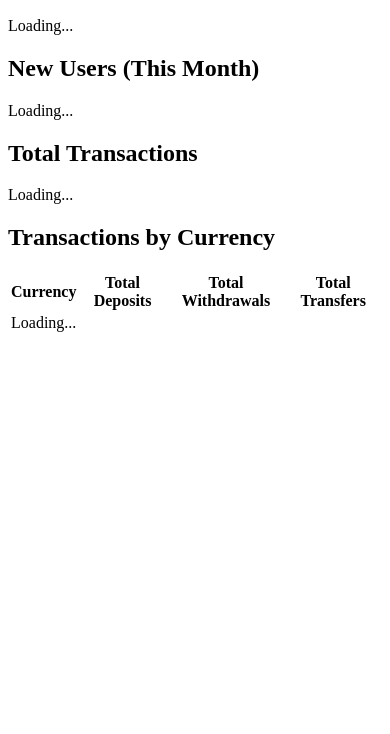
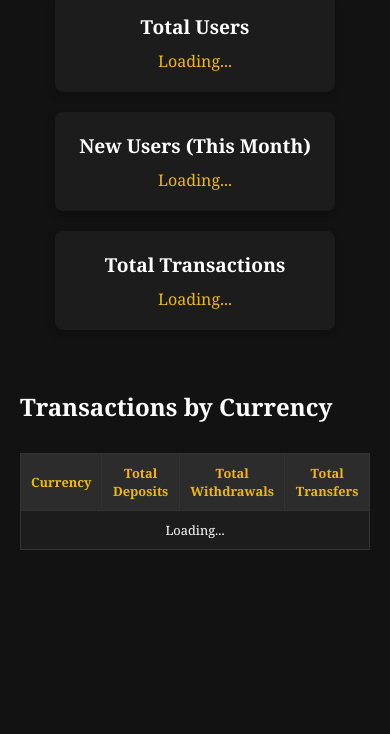
Before and after one commit to ahmadalakoum/ahmadalakoum.github.io, a plain HTML site: page admin/admin-dashboard.html in a window 390 px wide. Shown: the part 110-844 px from the top of the page. Drawn offline with Linux system fonts and the light colour scheme; sample sign-in values are in the browser's storage.

Commit message:
admin dashboard styling

```diff
--- a/admin/admin-dashboard.html
+++ b/admin/admin-dashboard.html
@@ -4,7 +4,8 @@
     <meta charset="UTF-8">
     <meta name="viewport" content="width=device-width, initial-scale=1.0">
     <title>Admin Dashboard</title>
-    <link rel="stylesheet" href="../styles/">
+    <link rel="stylesheet" href="./styles/dashboard.css">
+    <link rel="stylesheet" href="../assets/style.css">
 </head>
 <body>
     <div class="container">
--- /dev/null
+++ b/admin/styles/dashboard.css
@@ -0,0 +1,118 @@
+/* General Reset and Basic Styles */
+* {
+    margin: 0;
+    padding: 0;
+    box-sizing: border-box;
+}
+
+body {
+    background-color: #121212;
+    color: #ffffff;
+}
+
+.container {
+    max-width: 1200px;
+    margin: 20px auto;
+    padding: 20px;
+}
+
+/* Header */
+h1 {
+    font-size: 2.5rem;
+    color: #f0b90b;
+    text-align: center;
+    margin-bottom: 20px;
+}
+
+/* Stats Cards */
+.stats {
+    display: flex;
+    justify-content: space-between;
+    margin-bottom: 40px;
+}
+
+.card {
+    background-color: #1c1c1c;
+    border-radius: 8px;
+    padding: 20px;
+    width: 30%;
+    text-align: center;
+    box-shadow: 0 4px 8px rgba(0, 0, 0, 0.2);
+}
+
+.card h2 {
+    font-size: 1.5rem;
+    margin-bottom: 10px;
+}
+
+.card p {
+    font-size: 1.2rem;
+    color: #f0b90b;
+}
+
+/* Transactions Table */
+table {
+    width: 100%;
+    border-collapse: collapse;
+    margin-top: 30px;
+}
+
+table th,
+table td {
+    padding: 10px;
+    text-align: center;
+    border: 1px solid #333;
+}
+
+table th {
+    background-color: #2c2c2c;
+    color: #f0b90b;
+    font-size: 1.1rem;
+}
+
+table td {
+    background-color: #1c1c1c;
+    color: #ffffff;
+    font-size: 1rem;
+}
+
+table tr:nth-child(even) {
+    background-color: #2a2a2a;
+}
+
+/* Responsive Styles */
+@media (max-width: 768px) {
+    .stats {
+        flex-direction: column;
+        align-items: center;
+    }
+
+    .card {
+        width: 80%;
+        margin-bottom: 20px;
+    }
+
+    table th,
+    table td {
+        font-size: 0.9rem;
+    }
+}
+
+@media (max-width: 480px) {
+    h1 {
+        font-size: 2rem;
+    }
+
+    .card h2 {
+        font-size: 1.2rem;
+    }
+
+    .card p {
+        font-size: 1rem;
+    }
+
+    table th,
+    table td {
+        font-size: 0.8rem;
+    }
+}
```
